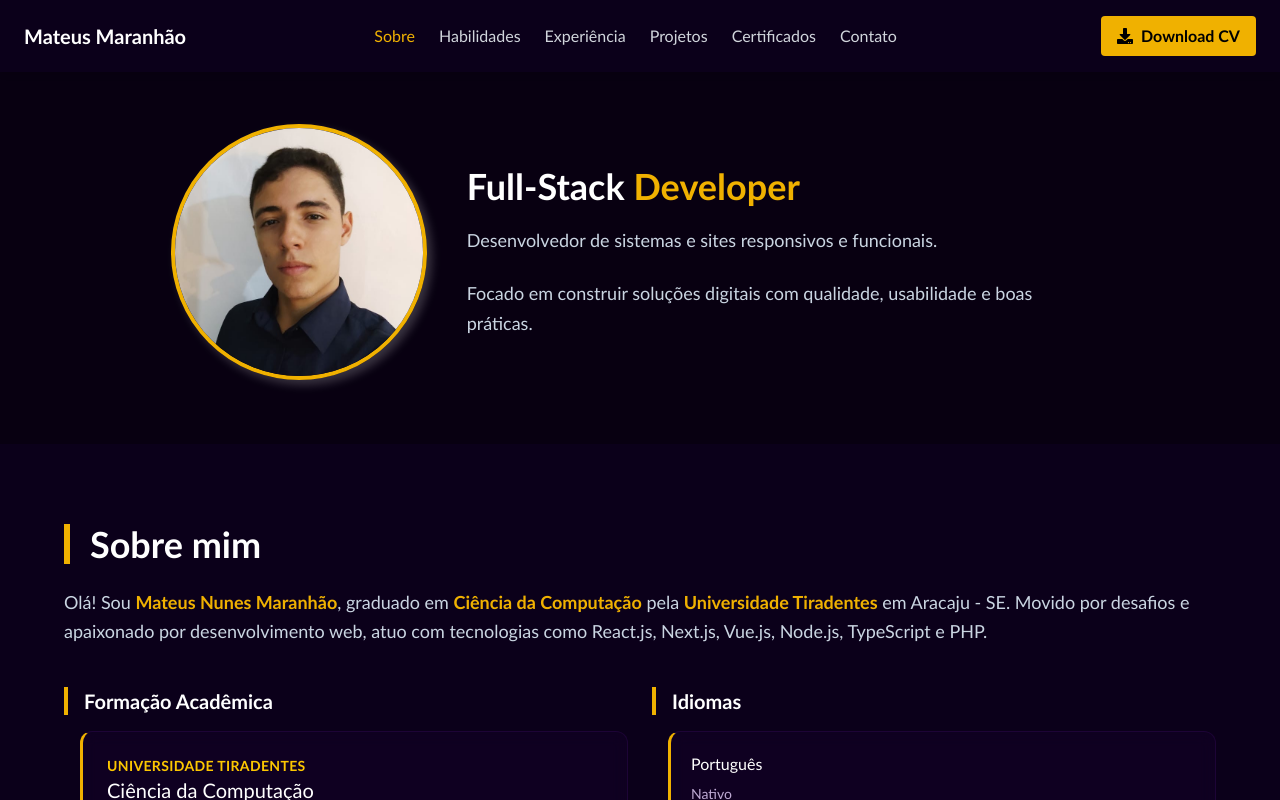
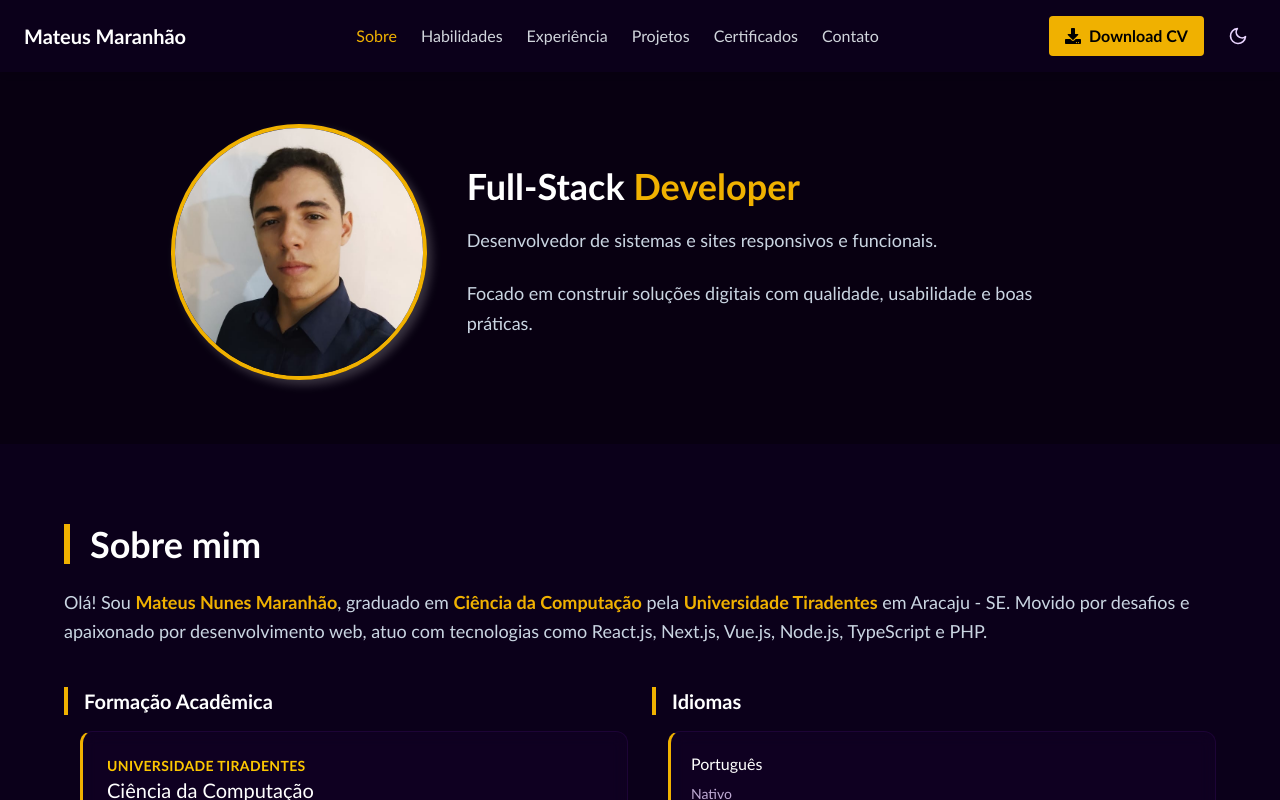
Before and after one commit to mateusmaranhao12/portfolio-v2, a Next.js app: page / in a window 1280 px wide. Shown: the top 800 px of the page. Built offline with nearby package versions, Linux system fonts and the light colour scheme.

Commit message:
created themeicon

```diff
--- a/src/components/Common/IdiomaCard.tsx
+++ b/src/components/Common/IdiomaCard.tsx
@@ -1,5 +1,4 @@
 "use client";
-import React from "react";
 
 type IdiomaCardProps = {
   idioma: string;
--- a/src/components/Header/Navbar.tsx
+++ b/src/components/Header/Navbar.tsx
@@ -3,6 +3,7 @@ import { useEffect, useState, MouseEvent } from "react";
 import { FaTimes, FaBars } from "react-icons/fa";
 import DownloadCVButton from "../Common/DownloadButton";
 import { motion } from "framer-motion";
+import ThemeIcon from "../theme/ThemeIcon";
 
 export default function Navbar() {
     const [isOpen, setIsOpen] = useState(false)
@@ -108,8 +109,9 @@ export default function Navbar() {
                     ))}
                 </motion.ul>
 
-                <div className="hidden md:block ml-4">
+                <div className="hidden md:flex items-center gap-4">
                     <DownloadCVButton />
+                    <ThemeIcon />
                 </div>
             </div>
 
--- /dev/null
+++ b/src/components/theme/ThemeIcon.tsx
@@ -0,0 +1,24 @@
+"use client";
+import { FiSun, FiMoon } from "react-icons/fi";
+import { useTheme } from "./theme";
+
+export default function ThemeIcon() {
+  const { isDark, toggleTheme } = useTheme();
+
+  if (isDark === null) return null;
+
+  return (
+    <button
+      aria-label={isDark ? "Ativar tema claro" : "Ativar tema escuro"}
+      title={isDark ? "Tema claro" : "Tema escuro"}
+      onClick={toggleTheme}
+      className="p-2 rounded-md hover:bg-white/5 transition"
+    >
+      {isDark ? (
+        <FiSun className="w-5 h-5 text-yellow-400" />
+      ) : (
+        <FiMoon className="w-5 h-5 text-purple-200" />
+      )}
+    </button>
+  );
+}
--- /dev/null
+++ b/src/components/theme/theme.ts
@@ -0,0 +1,70 @@
+import { useEffect, useState } from "react";
+
+const THEME_KEY = "theme";
+
+export function applyTheme(isDark: boolean) {
+  try {
+    if (isDark) {
+      document.documentElement.classList.add("dark");
+      localStorage.setItem(THEME_KEY, "dark");
+    } else {
+      document.documentElement.classList.remove("dark");
+      localStorage.setItem(THEME_KEY, "light");
+    }
+  } catch (e) {
+    // ignore
+  }
+}
+
+export function getStoredTheme(): "dark" | "light" | null {
+  try {
+    const s = localStorage.getItem(THEME_KEY);
+    return s === "dark" ? "dark" : s === "light" ? "light" : null;
+  } catch (e) {
+    return null;
+  }
+}
+
+export function getInitialTheme(): boolean {
+  try {
+    const stored = getStoredTheme();
+    if (stored) return stored === "dark";
+    return document.documentElement.classList.contains("dark");
+  } catch (e) {
+    return false;
+  }
+}
+
+export function useTheme() {
+  const [isDark, setIsDark] = useState<boolean | null>(null);
+
+  useEffect(() => {
+    try {
+      const stored = getStoredTheme();
+      if (stored === "dark") {
+        applyTheme(true);
+        setIsDark(true);
+        return;
+      }
+      if (stored === "light") {
+        applyTheme(false);
+        setIsDark(false);
+        return;
+      }
+
+      const hasClass = document.documentElement.classList.contains("dark");
+      setIsDark(hasClass);
+    } catch (e) {
+      setIsDark(false);
+    }
+  }, []);
+
+  function toggleTheme() {
+    if (isDark === null) return;
+    const next = !isDark;
+    applyTheme(next);
+    setIsDark(next);
+  }
+
+  return { isDark, toggleTheme, setTheme: applyTheme } as const;
+}
```
